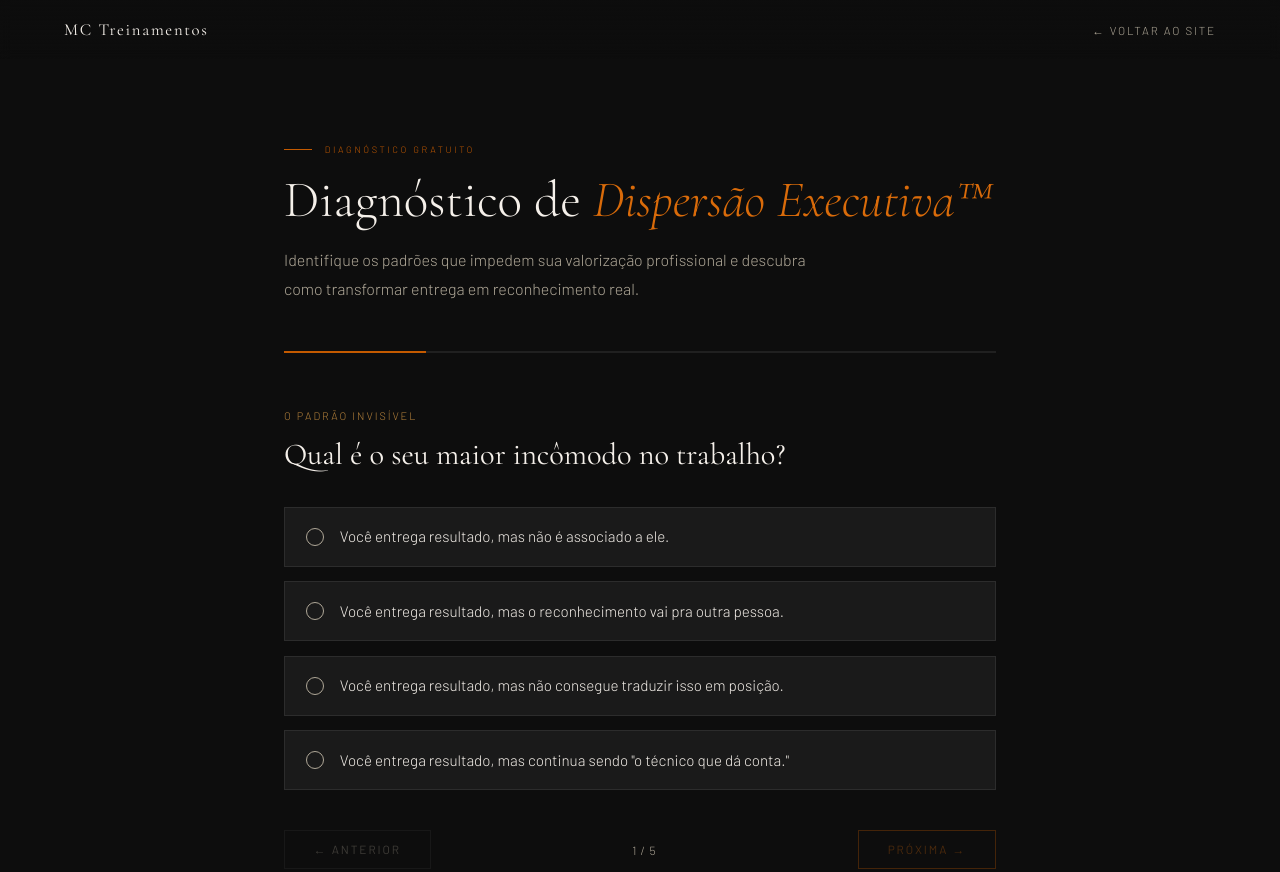
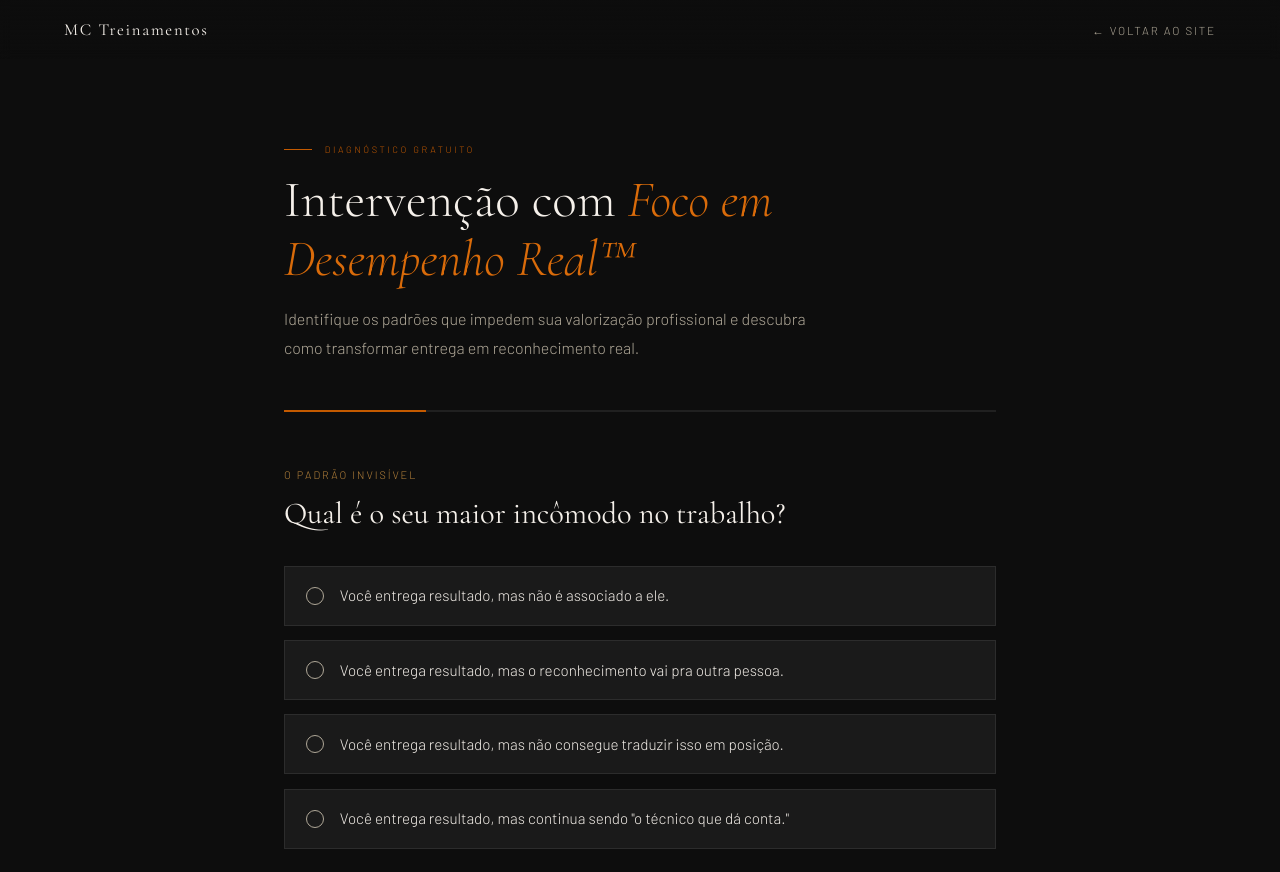
Before and after one commit to crisqua/MCVENDAS_HK, a plain HTML site: page raio-x-posicionamento.html in a window 1280 px wide. Shown: the top 872 px of the page. Drawn offline with nearby package versions, Linux system fonts and the light colour scheme.

Commit message:
Corrige título de raio-x-posicionamento.html para Intervenção com Foco em Desempenho Real™
Página estava exibindo "Diagnóstico de Dispersão Executiva™" (nome do
outro diagnóstico) no título da aba, h1, identificação e mensagem do WhatsApp.

```diff
--- a/raio-x-posicionamento.html
+++ b/raio-x-posicionamento.html
@@ -7,7 +7,7 @@
 <link rel="icon" type="image/png" sizes="32x32" href="favicon-32x32.png"/>
 <link rel="icon" type="image/png" sizes="16x16" href="favicon-16x16.png"/>
 <link rel="apple-touch-icon" sizes="180x180" href="apple-touch-icon.png"/>
-<title>Diagnóstico de Dispersão Executiva™ — MC Treinamentos</title>
+<title>Intervenção com Foco em Desempenho Real™ — MC Treinamentos</title>
 <link href="https://fonts.googleapis.com/css2?family=Cormorant+Garamond:ital,wght@0,300;0,400;0,600;1,300;1,400&family=Barlow:wght@300;400;500;600&display=swap" rel="stylesheet"/>
 <style>
   /* ── TOKENS ── */
@@ -289,7 +289,7 @@
   <!-- FLUXO ÚNICO: identificação + perguntas -->
   <div id="flowWrap">
     <div class="eyebrow">Diagnóstico Gratuito</div>
-    <h1 class="page-title">Diagnóstico de <em>Dispersão Executiva™</em></h1>
+    <h1 class="page-title">Intervenção com <em>Foco em Desempenho Real™</em></h1>
     <p class="intro-text">Identifique os padrões que impedem sua valorização profissional e descubra como transformar entrega em reconhecimento real.</p>
 
     <div class="progress-track"><div class="progress-fill" id="progressFill"></div></div>
@@ -353,7 +353,7 @@
     <!-- STEP FINAL: IDENTIFICAÇÃO -->
     <div class="quiz-card" data-step="ident">
       <div class="gate-title">Quase lá. Onde enviamos seu diagnóstico?</div>
-      <div class="gate-sub">Preencha abaixo para ver o resultado do seu Diagnóstico de Dispersão Executiva.</div>
+      <div class="gate-sub">Preencha abaixo para ver o resultado da sua Intervenção com Foco em Desempenho Real.</div>
 
       <div class="gate-field">
         <span class="gate-label">Nome completo</span>
@@ -418,7 +418,7 @@
     </ul>
     <div class="investment-note">Investimento sob consulta</div>
 
-    <a href="https://api.whatsapp.com/send?phone=5511994176450&text=Vi%20o%20Diagn%C3%B3stico%20de%20Dispers%C3%A3o%20Executiva%20no%20site%20da%20MC%20e%20quero%20transformar%20minha%20entrega%20em%20posicionamento." target="_blank" class="cta-final">
+    <a href="https://api.whatsapp.com/send?phone=5511994176450&text=Vi%20a%20Interven%C3%A7%C3%A3o%20com%20Foco%20em%20Desempenho%20Real%20no%20site%20da%20MC%20e%20quero%20transformar%20minha%20entrega%20em%20posicionamento." target="_blank" class="cta-final">
       Quero transformar entrega em posicionamento →
     </a>
   </div>
```
